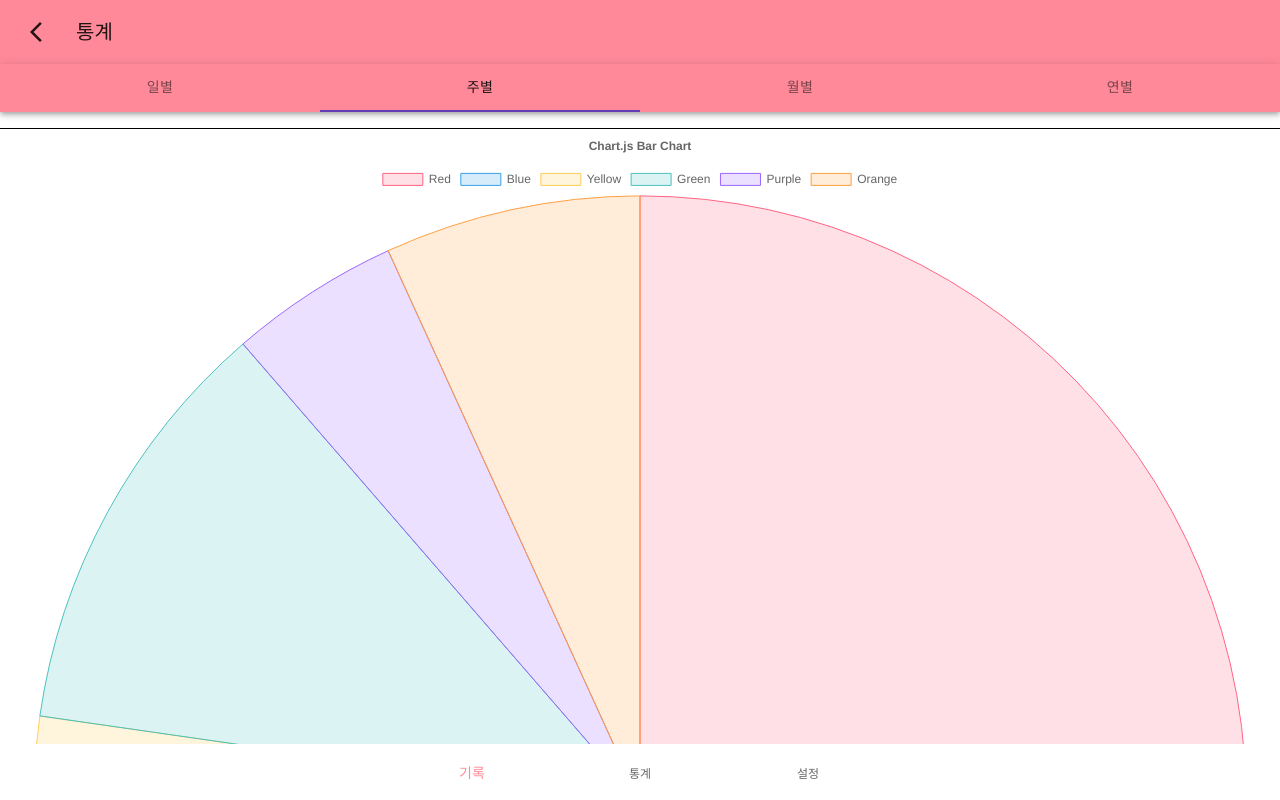
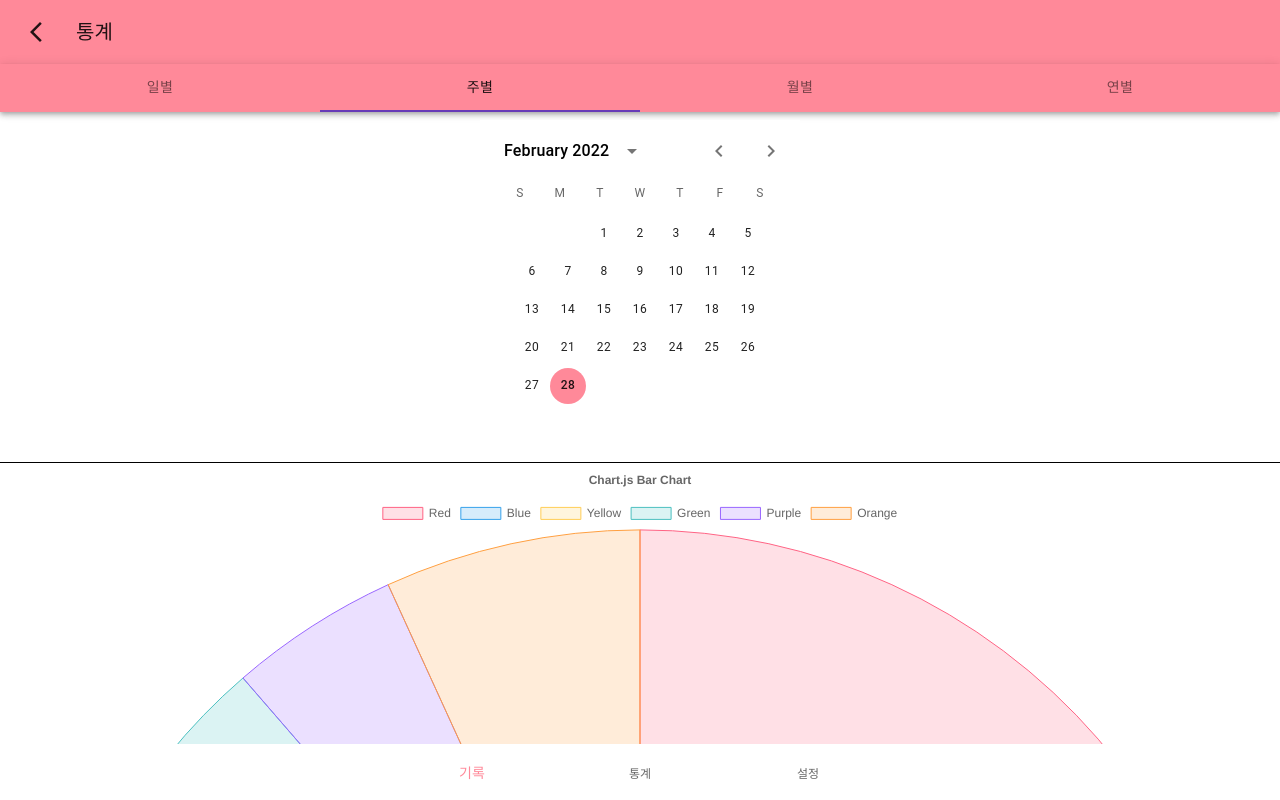
Before and after one commit to ieunjung/fe-ddokddak, a React app: page /statistics in a window 1280 px wide. Both pictures are taken after a click on the tab "주별". Shown: the top 800 px of the page. Built offline with nearby package versions, Linux system fonts and the light colour scheme.

Commit message:
월별, 연별 구현

```diff
--- a/package.json
+++ b/package.json
@@ -34,6 +34,7 @@
     "chart.js": "^4.1.1",
     "css-loader": "^6.5.1",
     "css-minimizer-webpack-plugin": "^3.2.0",
+    "dayjs": "^1.11.7",
     "dotenv": "^10.0.0",
     "dotenv-expand": "^5.1.0",
     "eslint": "^8.3.0",
--- a/src/pages/statistics/Period.tsx
+++ b/src/pages/statistics/Period.tsx
@@ -1,5 +1,10 @@
 import { AppBar, Tabs, Tab, Box, Grid, TextField } from '@mui/material';
+import { AdapterDayjs } from '@mui/x-date-pickers/AdapterDayjs';
+import { DatePicker } from '@mui/x-date-pickers/DatePicker';
+import { LocalizationProvider } from '@mui/x-date-pickers/LocalizationProvider';
+import dayjs, { Dayjs } from 'dayjs';
 import { useState, SyntheticEvent } from 'react';
+import PickerDay from './PickerDay';
 
 function a11yProps(index: number) {
   return {
@@ -8,9 +13,10 @@ function a11yProps(index: number) {
   };
 }
 
+type PeriodType = 'BY_DAY' | 'BY_WEEK' | 'BY_MONTH' | 'BY_YEAR';
 export interface IPeriodType {
   title: string;
-  id: string;
+  id: PeriodType;
 }
 
 const periodTypeList: IPeriodType[] = [
@@ -22,19 +28,21 @@ const periodTypeList: IPeriodType[] = [
 
 const Period = () => {
   const [periodType, setPeriodType] = useState(periodTypeList[0].id);
-
-  const handleChange = (e: SyntheticEvent, value: any) => {
+  const handlePeriodChange = (e: SyntheticEvent, value: any) => {
     setPeriodType(value);
   };
 
+  const [value, setValue] = useState<Dayjs | null>(dayjs('2022-04-07'));
+  const currDate = new Date().toISOString().slice(0, 10);
+
   return (
-    <>
+    <LocalizationProvider dateAdapter={AdapterDayjs}>
       {/* 날짜 선택 타입 시작 */}
       <Box sx={{ bgcolor: 'background.paper' }}>
         <AppBar position="static">
           <Tabs
             value={periodType}
-            onChange={handleChange}
+            onChange={handlePeriodChange}
             indicatorColor="secondary"
             textColor="inherit"
             variant="fullWidth"
@@ -68,16 +76,47 @@ const Period = () => {
           <TextField
             id="date"
             type="date"
-            defaultValue={new Date().toISOString().slice(0, 10)}
+            label="일별"
+            defaultValue={currDate}
+            onChange={(newValue) => {
+              console.log(newValue);
+            }}
             sx={{ width: 220 }}
             InputLabelProps={{
               shrink: true,
             }}
           />
         )}
+        {periodType === 'BY_WEEK' && (
+          <PickerDay value={value} setValue={setValue} />
+        )}
+        {periodType === 'BY_MONTH' && (
+          <DatePicker
+            views={['year', 'month']}
+            label="월별"
+            minDate={dayjs('2012-03-01')}
+            maxDate={dayjs(currDate)}
+            value={value}
+            onChange={(newValue: any) => {
+              setValue(newValue);
+            }}
+            renderInput={(params: any) => <TextField {...params} helperText={null} />}
+          />
+        )}
+        {periodType === 'BY_YEAR' && (
+          <DatePicker
+          views={['year']}
+          label="연별"
+          value={value}
+          onChange={(newValue) => {
+            setValue(newValue);
+          }}
+          renderInput={(params) => <TextField {...params} helperText={null} />}
+        />
+        )}
       </Grid>
       {/* 날짜 선택 끝 */}
-    </>
+    </LocalizationProvider>
   );
 };
 
--- /dev/null
+++ b/src/pages/statistics/PickerDay.tsx
@@ -0,0 +1,83 @@
+import { TextField } from '@mui/material';
+import { styled } from '@mui/material/styles';
+import { PickersDay, PickersDayProps } from '@mui/x-date-pickers/PickersDay';
+import { StaticDatePicker } from '@mui/x-date-pickers/StaticDatePicker';
+import dayjs, { Dayjs } from 'dayjs';
+import isBetweenPlugin from 'dayjs/plugin/isBetween';
+
+dayjs.extend(isBetweenPlugin);
+
+interface CustomPickerDayProps extends PickersDayProps<Dayjs> {
+  dayIsBetween: boolean;
+  isFirstDay: boolean;
+  isLastDay: boolean;
+}
+
+const CustomPickersDay = styled(PickersDay, {
+  shouldForwardProp: (prop) =>
+    prop !== 'dayIsBetween' && prop !== 'isFirstDay' && prop !== 'isLastDay',
+})<CustomPickerDayProps>(({ theme, dayIsBetween, isFirstDay, isLastDay }) => ({
+  ...(dayIsBetween && {
+    borderRadius: 0,
+    backgroundColor: theme.palette.primary.main,
+    color: theme.palette.common.white,
+    '&:hover, &:focus': {
+      backgroundColor: theme.palette.primary.dark,
+    },
+  }),
+  ...(isFirstDay && {
+    borderTopLeftRadius: '50%',
+    borderBottomLeftRadius: '50%',
+  }),
+  ...(isLastDay && {
+    borderTopRightRadius: '50%',
+    borderBottomRightRadius: '50%',
+  }),
+})) as React.ComponentType<CustomPickerDayProps>;
+
+const PickerDay = ({value, setValue}: any) => {
+    console.log(value);
+
+  const renderWeekPickerDay = (
+    date: Dayjs,
+    selectedDates: Array<Dayjs | null>,
+    pickersDayProps: PickersDayProps<Dayjs>,
+  ) => {
+    if (!value) {
+      return <PickersDay {...pickersDayProps} />;
+    }
+
+    const start = value.startOf('week');
+    const end = value.endOf('week');
+
+    const dayIsBetween = date.isBetween(start, end, null, '[]');
+    const isFirstDay = date.isSame(start, 'day');
+    const isLastDay = date.isSame(end, 'day');
+
+    return (
+      <CustomPickersDay
+        {...pickersDayProps}
+        disableMargin
+        dayIsBetween={dayIsBetween}
+        isFirstDay={isFirstDay}
+        isLastDay={isLastDay}
+      />
+    );
+  };
+
+  return (
+    <StaticDatePicker
+      displayStaticWrapperAs="desktop"
+      label="Week picker"
+      value={'2022-02-28'}
+      onChange={(newValue) => {
+        setValue(newValue)
+      }}
+      renderDay={renderWeekPickerDay}
+      renderInput={(params) => <TextField {...params} />}
+      inputFormat="'Week of' MMM d"
+    />
+  );
+}
+
+export default PickerDay;
```
Also changed, not shown: 1 other file (tests, documents, lock files or other folders).
